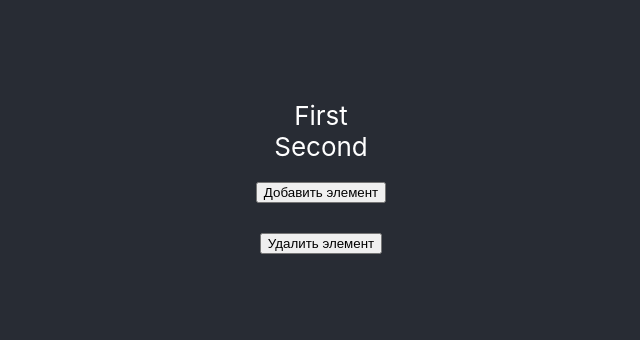
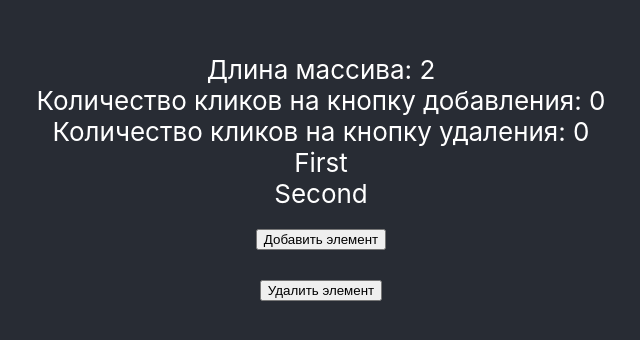
Before and after one commit to CptColdOne/task_react, a React (Create React App) app: page / in a window 1280 px wide. Shown: the part 218-558 px from the top of the page, without its empty margins (319-959 px from the left). Built offline with nearby package versions, Linux system fonts and the light colour scheme.

Commit message:
Add display of list length, buttons click counters

```diff
--- a/src/List.js
+++ b/src/List.js
@@ -39,9 +39,24 @@ export default class List extends Component{
         this.setState({removeCount: this.state.removeCount + 1});
     }
 
+    renderListLength(){
+        return <div>Длина массива: {this.state.list.length}</div>
+    }
+
+    renderAddCounter(){
+        return <div>Количество кликов на кнопку добавления: {this.state.addCount}</div>
+    }
+
+    renderRemoveCounter(){
+        return <div>Количество кликов на кнопку удаления: {this.state.removeCount}</div>
+    }
+
     render(){
         return(
             <div>
+                {this.renderListLength()}
+                {this.renderAddCounter()}
+                {this.renderRemoveCounter()}
                 {this.renderList()}
                 {this.renderButtonAdd()}
                 {this.renderButtonRemove()}
```
